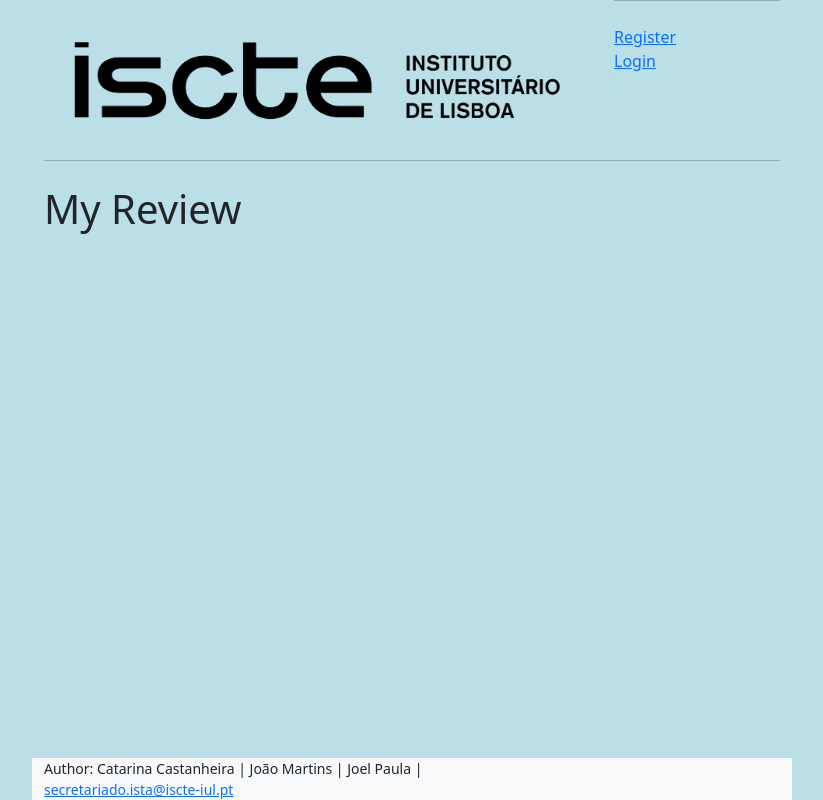
After one commit to joelpaula/IWGD-Projeto, a Django app: template music_website/home/templates/reviews.html in a window 1280 px wide. The commit adds this page. Shown: the whole page, without its empty margins (228-1051 px from the left). Run offline with Django 3.2, Linux system fonts and the light colour scheme; the template is opened without the code that fills it, so the values that code supplies are empty; some libraries are stand-ins or nearby versions.

Commit message:
MyReviews done

```diff
--- a/music_website/home/templates/index.html
+++ b/music_website/home/templates/index.html
@@ -17,7 +17,7 @@
 {% if user.is_authenticated %}
     <a href= "{% url 'home:mycollections' user.username %}">My Collections</a> |
 {% endif %}
-<a href="myreviews">My Reviews</a> |
+<a href="{% url 'home:reviews' %}">My Reviews</a> |
 <a href="myartist">My Artists</a>
 </div>
 {% if user.is_authenticated %}
--- /dev/null
+++ b/music_website/home/templates/reviews.html
@@ -0,0 +1,30 @@
+{% extends './base.html' %}
+{% block content %}
+<h1>My Review</h1>
+
+{% for review in reviews %}
+<div class="card mb-3" style="max-width: 540px;">
+  <div class="row g-0">
+    <div class="col-md-4">
+      <img src="{{review.record_id.cover_url}}" class="img-fluid rounded-start" alt="{{review.record_id.title}} record cover">
+    </div>
+    <div class="col-md-8">
+      <div class="card-body">
+        <span class="badge bg-light text-dark">{{review.record_id.artist_id.name}}</span>
+        <h5 class="card-title">{{review.record_id.title}}</h5>
+        <span class="badge rounded-pill bg-secondary">{{review.record_id.year}}</span>
+        <span style="float: right;">
+        {% with ''|center:review.rating as range %}
+        {% for _ in range %}
+            <i class="bi bi-star-fill" style="color: #fd7e14"></i>
+        {% endfor %}
+        {% endwith %}
+        </span>
+        <p class="card-text">{{review.review}}</p>
+        <a href="{% url 'home:review' review.pk %}">edit</a>
+      </div>
+    </div>
+  </div>
+</div>
+{% endfor %}
+{% endblock %}
--- a/music_website/home/urls.py
+++ b/music_website/home/urls.py
@@ -15,5 +15,6 @@
     path('artist/<int:artist_id>/like_artist', views.save_like_artist, name='like_artist'),
     path('review', views.review, name='review'),
     path('review/<int:review_id>', views.review, name='review'),
+    path('reviews', views.reviews, name='reviews'),
     path('mycollections/<str:username>', views.mycollections, name='mycollections'),
 ]
--- a/music_website/home/views.py
+++ b/music_website/home/views.py
@@ -88,6 +88,12 @@
     return render(request, "review.html", context=context)
 
 
+def reviews(request):
+    res = Rating.objects.filter(user_id_id=request.user.id)
+    context={"reviews": res,}
+    return render(request, "reviews.html", context=context)
+
+
 def artist(request, artist_id):
     """IN: d_artist (class discog_artist), collection_id (int) |
     processa dados para página do Artista;
```
